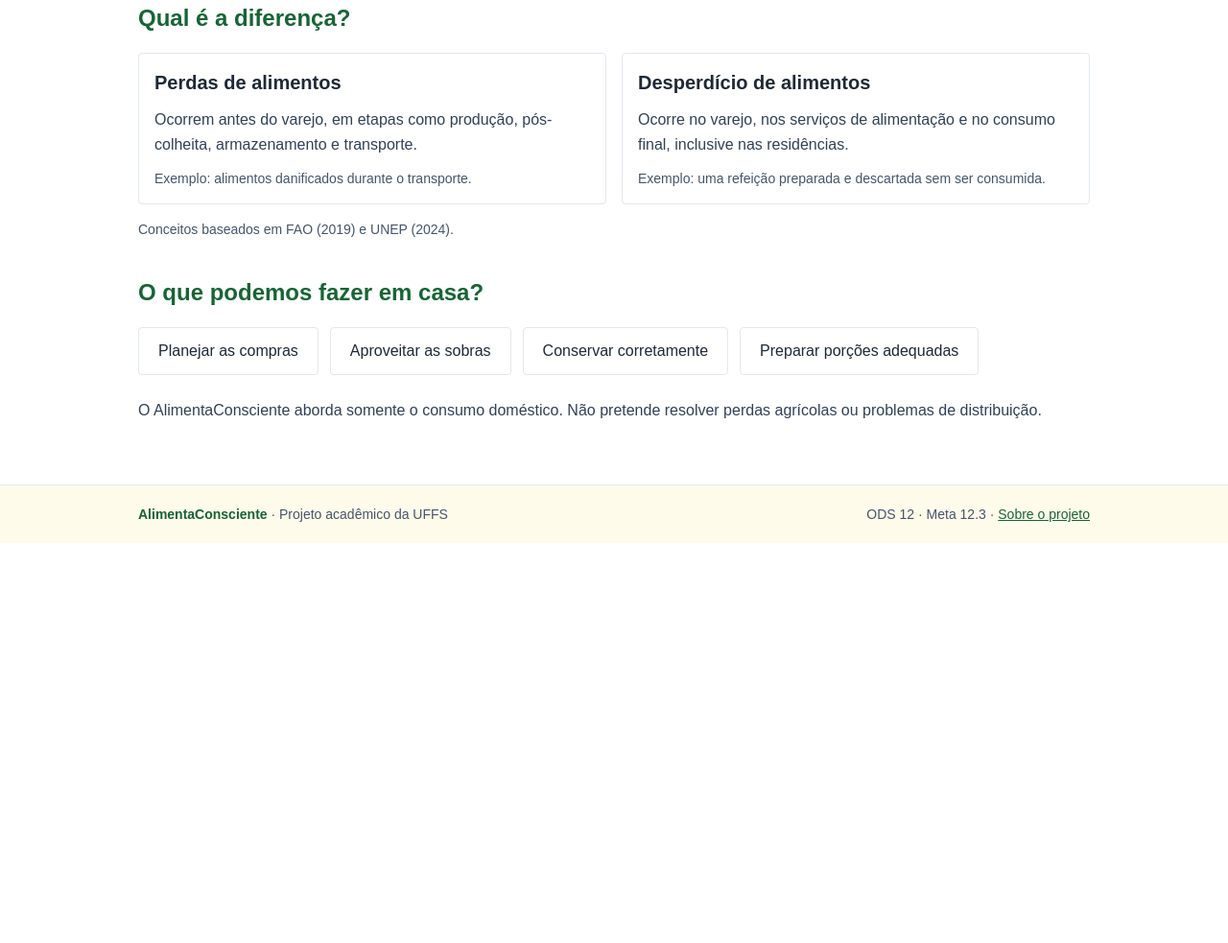
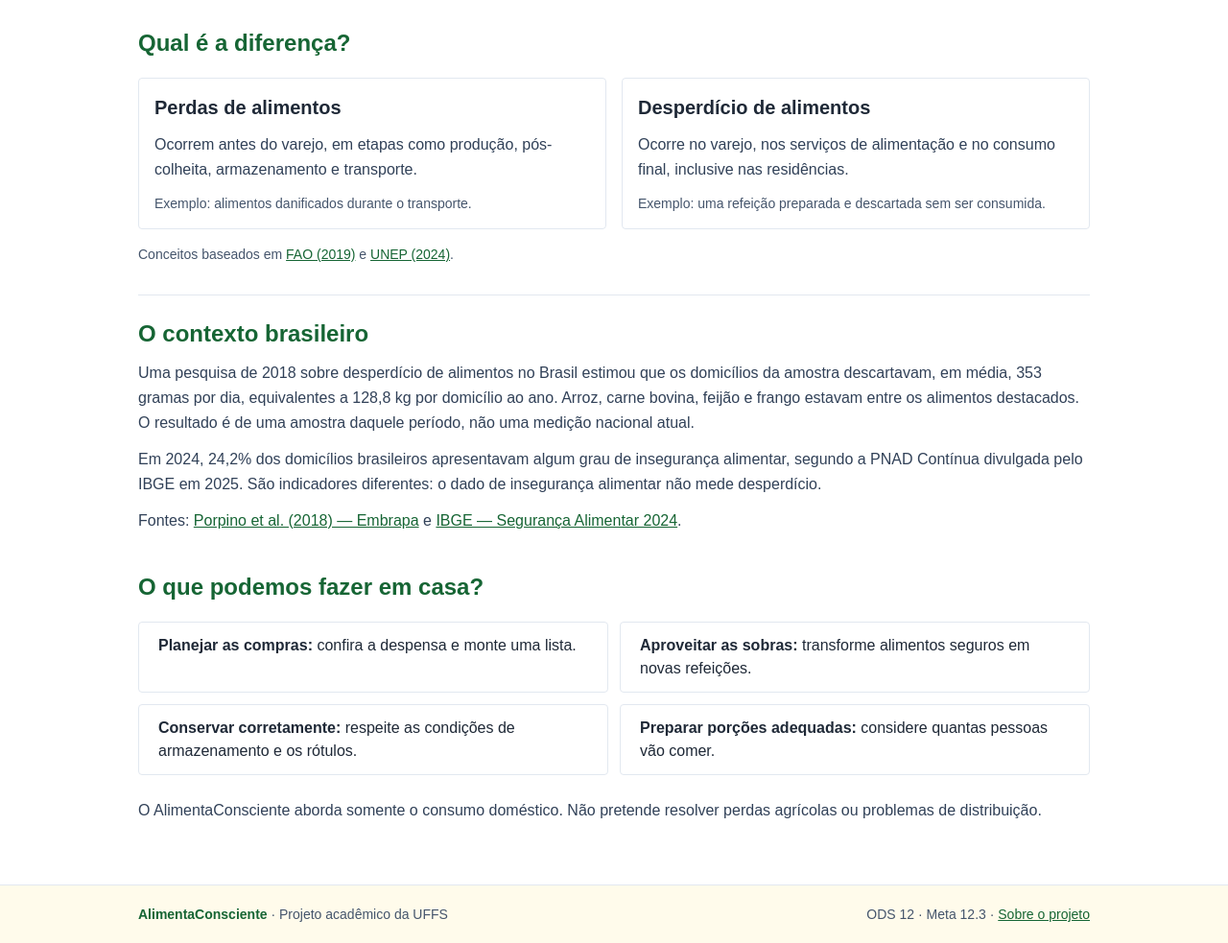
Before and after one commit to Sandro-Castro/alimentaconsciente-uffs, a website: page src/pages/sdg12.html in a window 1280 px wide. Shown: the part 495-1478 px from the top of the page at 96% size. Before the commit the page ends 1061 px from the top, so only its background shows below. Drawn offline with Linux system fonts and the light colour scheme.

Commit message:
feat: expand sdg and project information

```diff
--- a/src/pages/sdg12.html
+++ b/src/pages/sdg12.html
@@ -28,7 +28,9 @@
 
     <main class="site-container py-8">
         <h1 class="page-title">ODS 12: consumo e produção responsáveis</h1>
-        <p class="mt-3 max-w-3xl leading-relaxed text-slate-700">A Agenda 2030 reúne objetivos de desenvolvimento sustentável. A meta 12.3 trata das perdas e do desperdício de alimentos.</p>
+        <p class="mt-3 max-w-3xl leading-relaxed text-slate-700">Adotada pelos Estados-membros da ONU em 2015, a
+            Agenda 2030 reúne 17 objetivos de desenvolvimento sustentável. A ODS 12 incentiva padrões responsáveis
+            de consumo e produção. A meta 12.3 trata especificamente das perdas e do desperdício de alimentos.</p>
 
         <section class="mt-8 rounded-sm border border-line bg-mint p-6" aria-labelledby="goal-heading">
             <h2 id="goal-heading" class="text-xl font-bold text-forest">Meta 12.3</h2>
@@ -50,16 +52,40 @@
                     <p class="mt-3 text-sm text-slate-600">Exemplo: uma refeição preparada e descartada sem ser consumida.</p>
                 </article>
             </div>
-            <p class="mt-4 text-sm text-slate-600">Conceitos baseados em FAO (2019) e UNEP (2024).</p>
+            <p class="mt-4 text-sm text-slate-600">Conceitos baseados em <a class="text-link"
+                    href="https://www.fao.org/in-action/kore/publications/publications-details/en/c/1238381/">FAO
+                    (2019)</a> e <a class="text-link"
+                    href="https://www.unep.org/pt-br/noticias-e-reportagens/comunicado-de-imprensa/mundo-joga-fora-mais-de-1-bilhao-de-refeicoes-por-dia">UNEP
+                    (2024)</a>.</p>
+        </section>
+
+        <section class="mt-8 border-t border-line pt-6" aria-labelledby="brazil-heading">
+            <h2 id="brazil-heading" class="section-title">O contexto brasileiro</h2>
+            <p class="mt-3 leading-relaxed text-slate-700">Uma pesquisa de 2018 sobre desperdício de alimentos no
+                Brasil estimou que os domicílios da amostra descartavam, em média, 353 gramas por dia, equivalentes
+                a 128,8 kg por domicílio ao ano. Arroz, carne bovina, feijão e frango estavam entre os alimentos
+                destacados. O resultado é de uma amostra daquele período, não uma medição nacional atual.</p>
+            <p class="mt-3 leading-relaxed text-slate-700">Em 2024, 24,2% dos domicílios brasileiros apresentavam
+                algum grau de insegurança alimentar, segundo a PNAD Contínua divulgada pelo IBGE em 2025. São
+                indicadores diferentes: o dado de insegurança alimentar não mede desperdício.</p>
+            <p class="mt-3 leading-relaxed text-slate-700">Fontes: <a class="text-link"
+                    href="https://www.infoteca.cnptia.embrapa.br/handle/doc/1105525">Porpino et al. (2018) —
+                    Embrapa</a> e <a class="text-link"
+                    href="https://biblioteca.ibge.gov.br/visualizacao/livros/liv102212_informativo.pdf">IBGE —
+                    Segurança Alimentar 2024</a>.</p>
         </section>
 
         <section class="mt-10" aria-labelledby="home-actions-heading">
             <h2 id="home-actions-heading" class="section-title">O que podemos fazer em casa?</h2>
-            <ul class="mt-5 flex flex-wrap gap-3">
-                <li class="rounded-sm border border-line bg-white px-5 py-3">Planejar as compras</li>
-                <li class="rounded-sm border border-line bg-white px-5 py-3">Aproveitar as sobras</li>
-                <li class="rounded-sm border border-line bg-white px-5 py-3">Conservar corretamente</li>
-                <li class="rounded-sm border border-line bg-white px-5 py-3">Preparar porções adequadas</li>
+            <ul class="mt-5 grid gap-3 md:grid-cols-2">
+                <li class="rounded-sm border border-line bg-white px-5 py-3"><strong>Planejar as compras:</strong>
+                    confira a despensa e monte uma lista.</li>
+                <li class="rounded-sm border border-line bg-white px-5 py-3"><strong>Aproveitar as sobras:</strong>
+                    transforme alimentos seguros em novas refeições.</li>
+                <li class="rounded-sm border border-line bg-white px-5 py-3"><strong>Conservar corretamente:</strong>
+                    respeite as condições de armazenamento e os rótulos.</li>
+                <li class="rounded-sm border border-line bg-white px-5 py-3"><strong>Preparar porções adequadas:</strong>
+                    considere quantas pessoas vão comer.</li>
             </ul>
             <p class="mt-6 leading-relaxed text-slate-700">O AlimentaConsciente aborda somente o consumo doméstico. Não pretende resolver perdas agrícolas ou problemas de distribuição.</p>
         </section>
```
Also changed, not shown: src/pages/about.html (+24 -4 lines), src/css/output.css.
